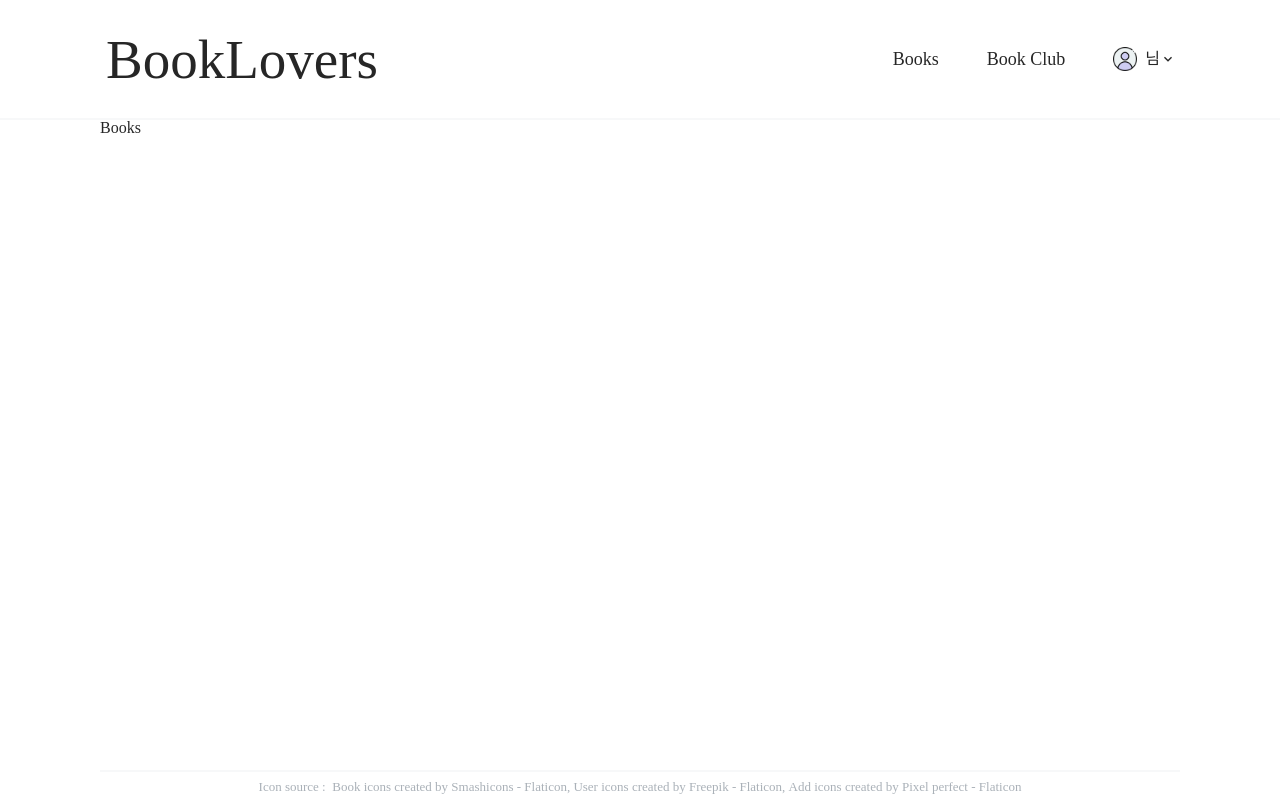
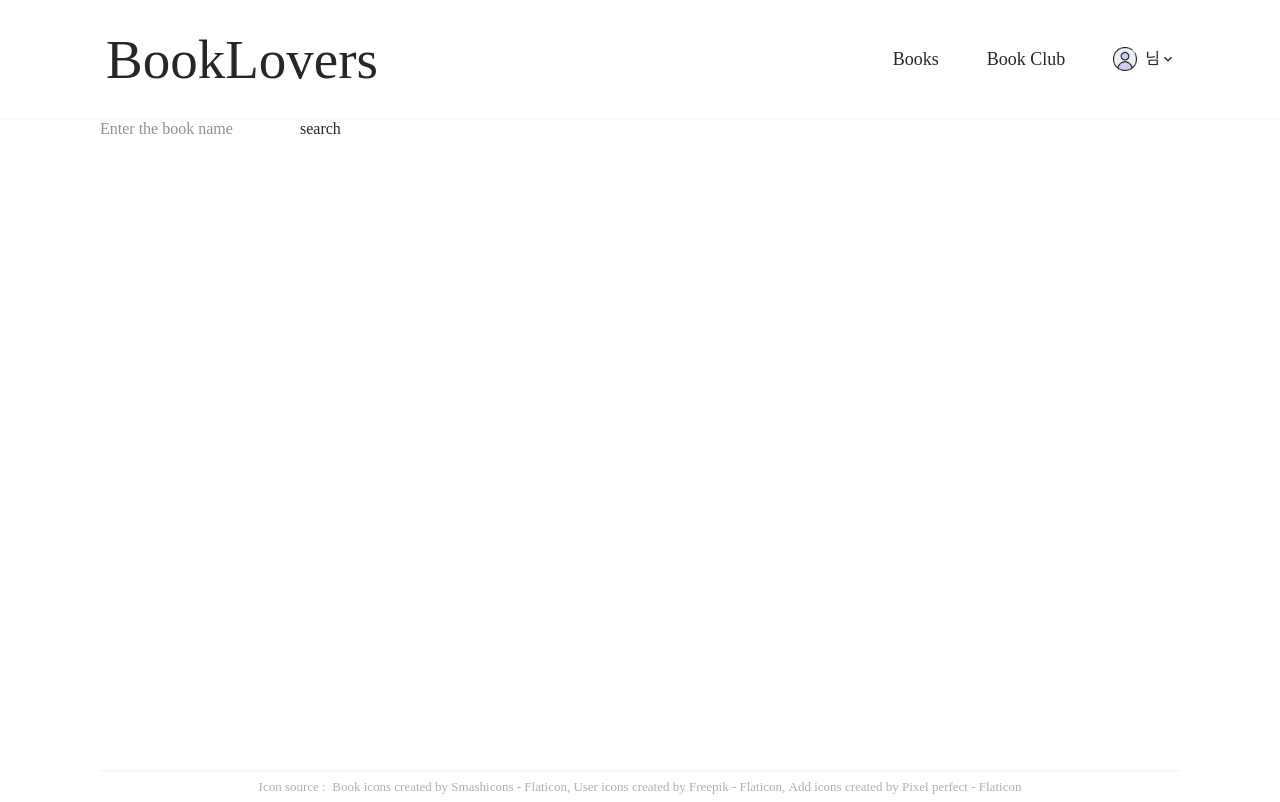
Before and after one commit to woohyeon-dev/booklovers, a React app in the folder client/: page /books in a window 1280 px wide. Built offline with nearby package versions, Linux system fonts and the light colour scheme; no server answers; a web font is replaced by a local one.

Commit message:
Implement a book search using naver open api

```diff
--- a/client/package.json
+++ b/client/package.json
@@ -26,6 +26,7 @@
     "babel-loader": "^8.2.5",
     "css-loader": "^6.7.1",
     "daisyui": "^2.19.0",
+    "dotenv": "^16.0.1",
     "eslint": "^8.19.0",
     "eslint-config-airbnb": "^19.0.4",
     "eslint-config-prettier": "^8.5.0",
--- a/client/src/components/Books/Books.tsx
+++ b/client/src/components/Books/Books.tsx
@@ -1,8 +1,41 @@
-import React from 'react';
+import axios from 'axios';
+import React, { FormEvent, useState } from 'react';
 import styled from 'styled-components';
 
 const Books = () => {
-  return <BooksBox>Books</BooksBox>;
+  const [query, setQuery] = useState('');
+
+  const handleSubmit = async (e: FormEvent<HTMLFormElement>) => {
+    e.preventDefault();
+    try {
+      const res = await axios.get(`/api/v1/search/book.json`, {
+        params: { query },
+        headers: {
+          'X-Naver-Client-Id': process.env.NAVER_CLIENT_ID!,
+          'X-Naver-Client-Secret': process.env.NAVER_CLIENT_SECRET!,
+        },
+      });
+      console.log(res.data);
+    } catch (err) {
+      console.error(err);
+    }
+  };
+
+  return (
+    <BooksBox>
+      <form onSubmit={handleSubmit}>
+        <input
+          type="text"
+          placeholder="Enter the book name"
+          onChange={(e) => {
+            setQuery(e.target.value);
+          }}
+          required
+        />
+        <button>search</button>
+      </form>
+    </BooksBox>
+  );
 };
 
 const BooksBox = styled.div``;
--- a/client/src/utils/getUser.ts
+++ b/client/src/utils/getUser.ts
@@ -10,10 +10,8 @@ export const getUser = (update: boolean = false) => {
   }, [update]);
 
   const setUser = async () => {
-    console.log('this is occured');
     try {
       const user = await axios.get('/auth/user');
-      console.log(user.data);
       setLoggedUser(user.data);
     } catch (err) {
       if (err.response.data.code === 2) {
--- a/client/webpack.config.js
+++ b/client/webpack.config.js
@@ -1,4 +1,5 @@
 const webpack = require('webpack');
+const dotenv = require('dotenv');
 
 //절대경로를 참조하기 위해 path를 불러오기
 const path = require('path');
@@ -11,6 +12,8 @@ const InterpolateHtmlPlugin = require('interpolate-html-plugin');
 
 // Typescript(타입스크립트)를 빌드할 때 성능을 향상시키기 위한 플러그인를 불러오기
 const ForkTsCheckerWebpackPlugin = require('fork-ts-checker-webpack-plugin');
+
+dotenv.config();
 
 module.exports = {
   // 번들 파일로 만들기 위한 시작 파일(entry)을 설정
@@ -105,6 +108,9 @@ module.exports = {
   // ./src/index.html 파일을 build 경로에 index.html로 파일을 생성
   // 파일을 생성할 때, Webpack(웹팩)이 만든 번들 파일(/js/app.js)를 HTML에 추가하여 생성
   plugins: [
+    new webpack.DefinePlugin({
+      'process.env': JSON.stringify(process.env),
+    }),
     new webpack.HotModuleReplacementPlugin(),
     new HtmlWebpackPlugin({
       template: 'public/index.html',
```
Also changed, not shown: 1 other file (tests, documents, lock files or other folders).
